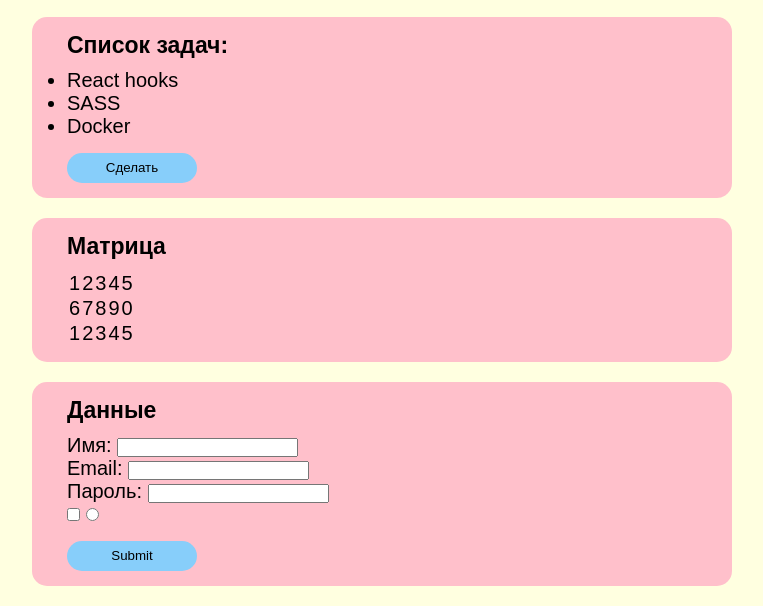
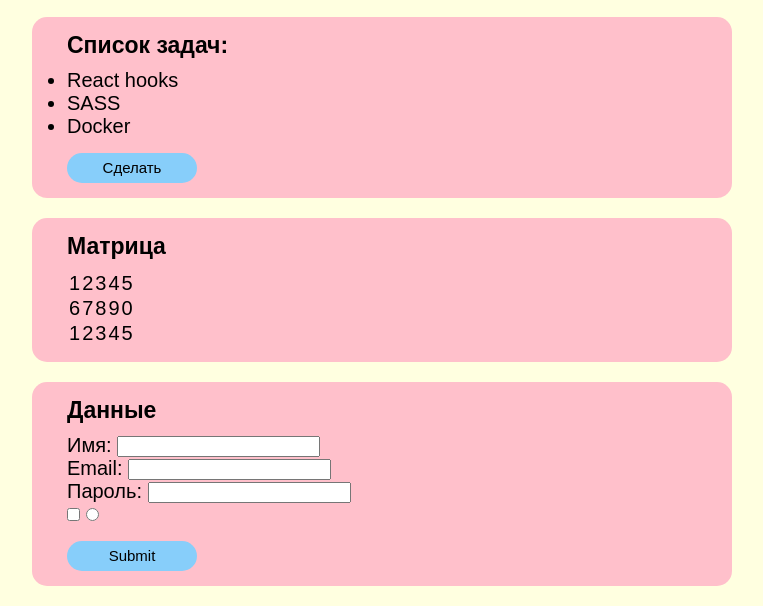
Before and after one commit to venomems/css, a plain HTML site: page index.html in a window 1280 px wide. Shown: the part 312-918 px from the top of the page, without its empty margins (258-1021 px from the left). Drawn offline with Linux system fonts and the light colour scheme.

Commit message:
last commit

```diff
--- a/style.css
+++ b/style.css
@@ -49,4 +49,10 @@ body {
 	border: 0;
 	margin-top: 15px;
 	font-family: inherit;
+	font-size: 15px;
 }
+
+input {
+	font-family: inherit;
+	font-size: 15px;
+}
```
